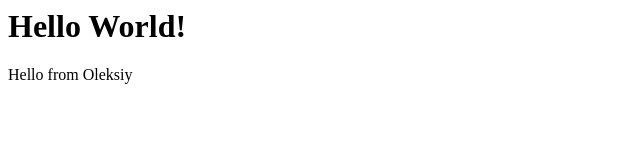
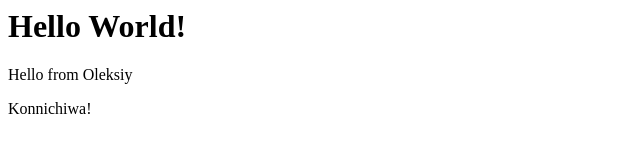
Before and after one commit to FoRs1De/gitExercise, a plain HTML site: page index.html in a window 1280 px wide. Shown: the whole page, without its empty margins (0-640 px from the left). Drawn offline with Linux system fonts and the light colour scheme.

Commit message:
japanese greeting

```diff
--- a/index.html
+++ b/index.html
@@ -1,3 +1,5 @@
 <h1>Hello World!</h1>
 
 <div>Hello from Oleksiy</div>
+
+<p>Konnichiwa!</p>
```
Also changed, not shown: 1 other file.
